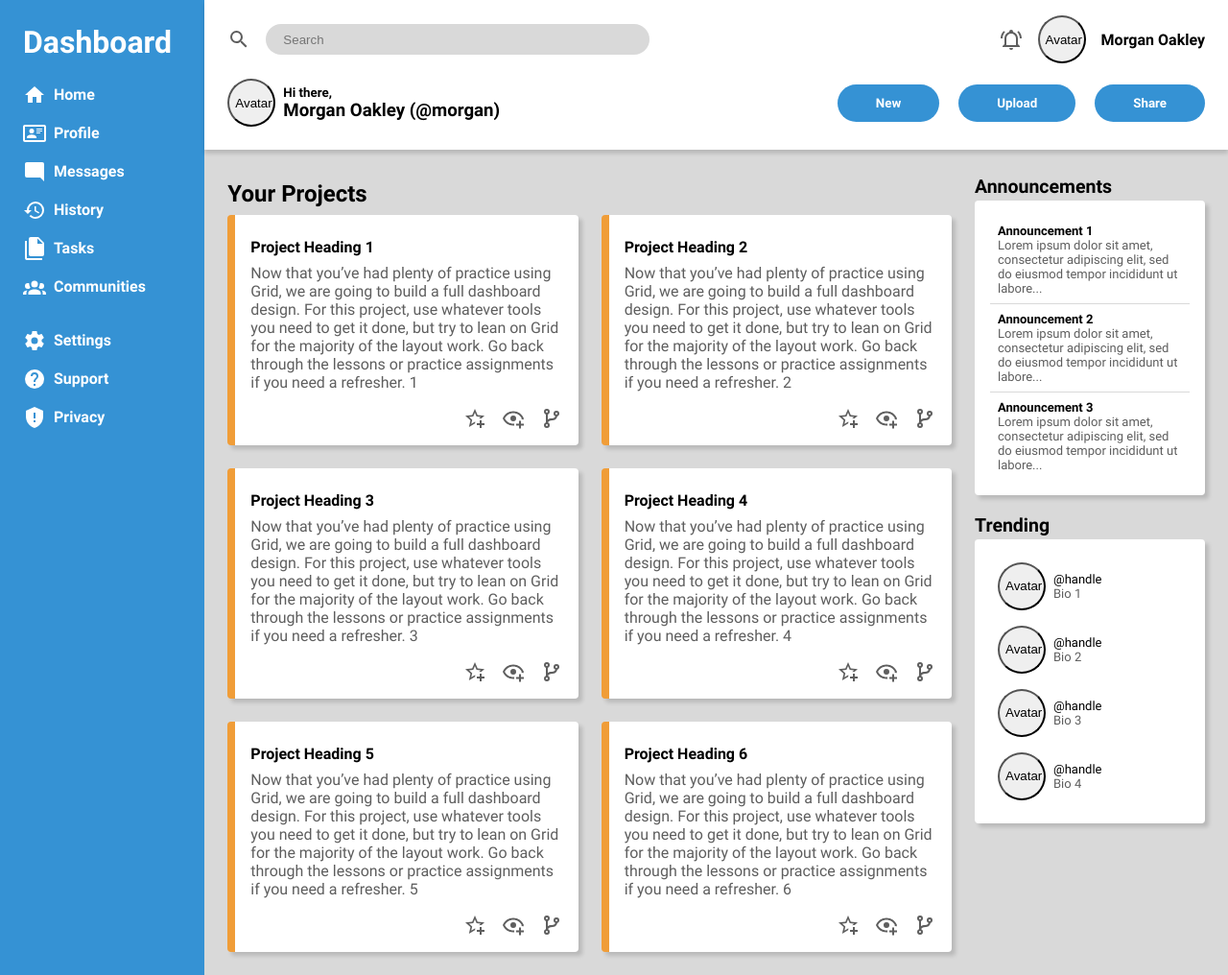
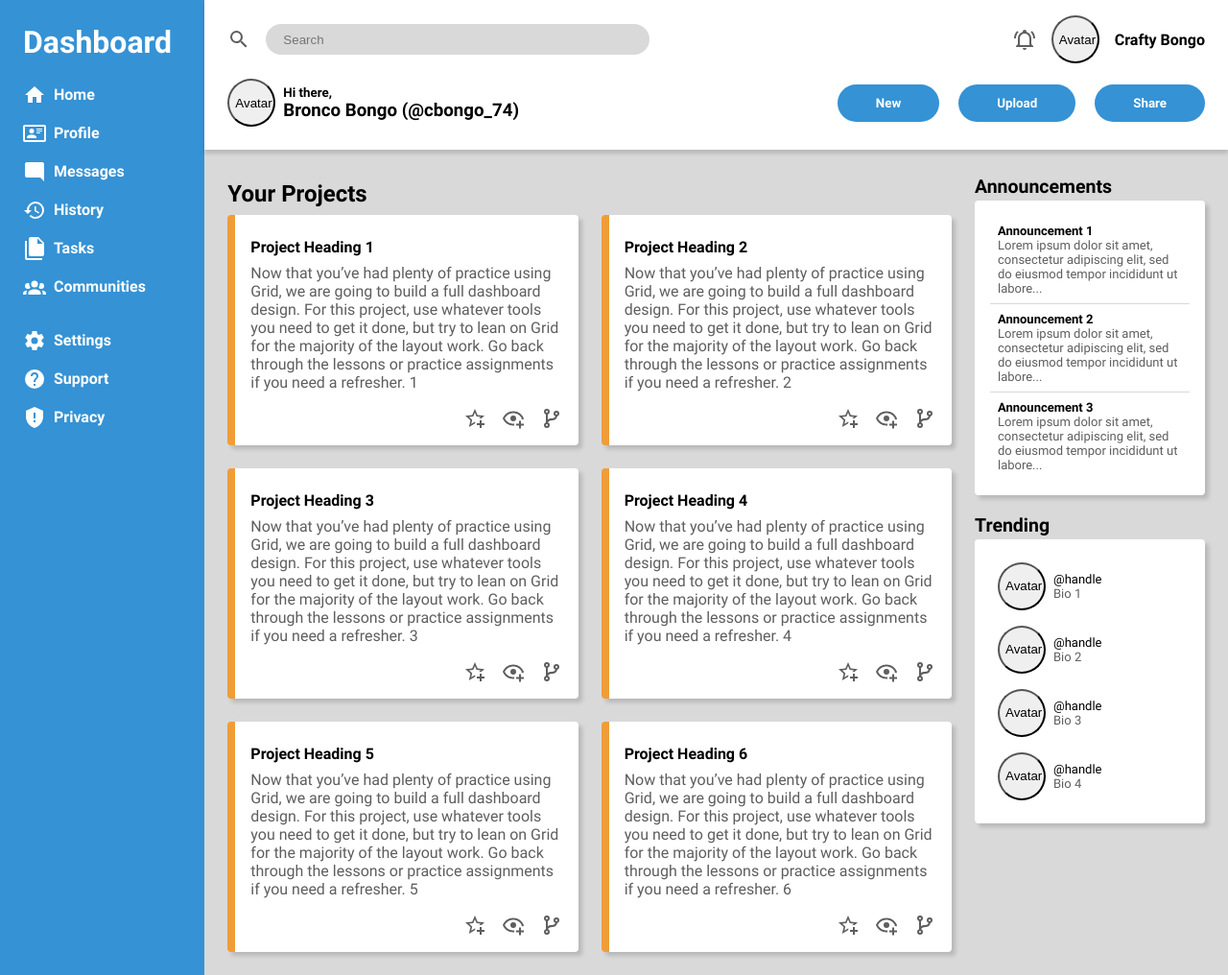
Before and after one commit to gibbonhug/dashboard, a plain HTML site: page index.html in a window 1280 px wide. Shown: the whole page at 96% size. Drawn offline with Linux system fonts and the light colour scheme.

Commit message:
Add a README with attribution, add a clown name

```diff
--- a/index.html
+++ b/index.html
@@ -89,7 +89,7 @@
                         <path d="M10,21H14A2,2 0 0,1 12,23A2,2 0 0,1 10,21M21,19V20H3V19L5,17V11C5,7.9 7.03,5.17 10,4.29C10,4.19 10,4.1 10,4A2,2 0 0,1 12,2A2,2 0 0,1 14,4C14,4.1 14,4.19 14,4.29C16.97,5.17 19,7.9 19,11V17L21,19M17,11A5,5 0 0,0 12,6A5,5 0 0,0 7,11V18H17V11M19.75,3.19L18.33,4.61C20.04,6.3 21,8.6 21,11H23C23,8.07 21.84,5.25 19.75,3.19M1,11H3C3,8.6 3.96,6.3 5.67,4.61L4.25,3.19C2.16,5.25 1,8.07 1,11Z" />
                     </svg>
                     <button class="temp-avatar-btn">Avatar</button>
-                    <span>Morgan Oakley</span>
+                    <span>Crafty Bongo</span>
                 </div>
             </div>
             <div id="post-subsection" class="strong header-subsection">
@@ -97,7 +97,7 @@
                     <button class="temp-avatar-btn">Avatar</button>
                     <div>
                         <div class="smaller">Hi there,</div>
-                        <h3>Morgan Oakley (@morgan)</h3>
+                        <h3>Bronco Bongo (@cbongo_74)</h3>
                     </div>
                 </div>
                 <div id="post-buttons">
```
Also changed, not shown: README.md (added).
